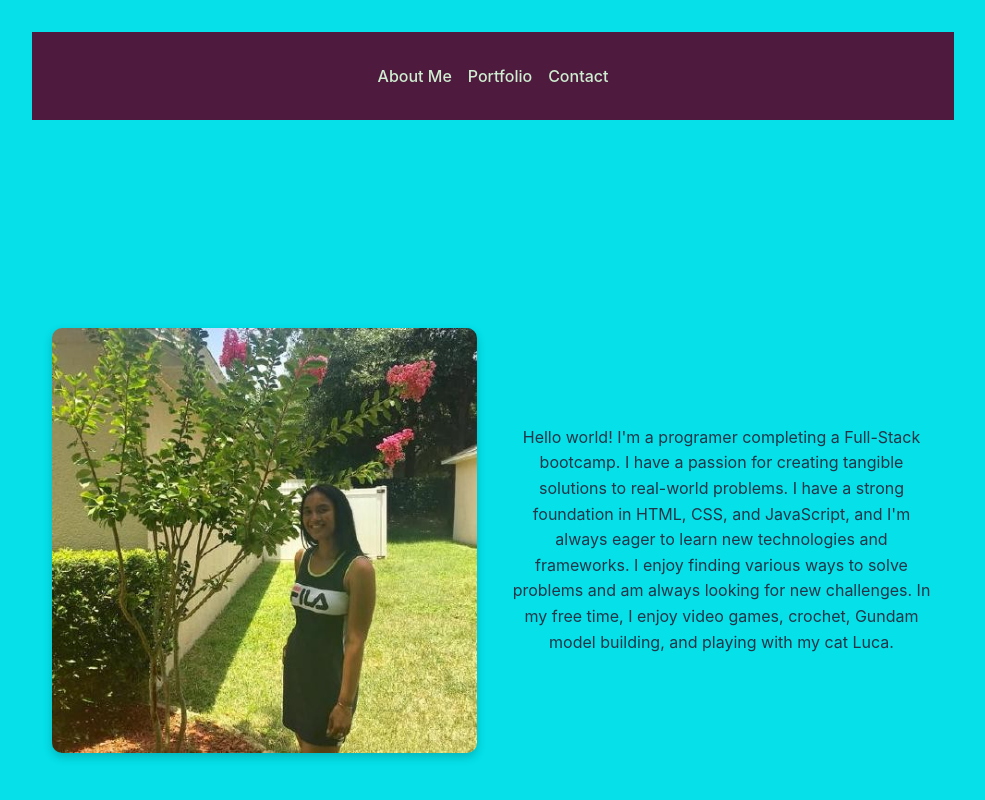
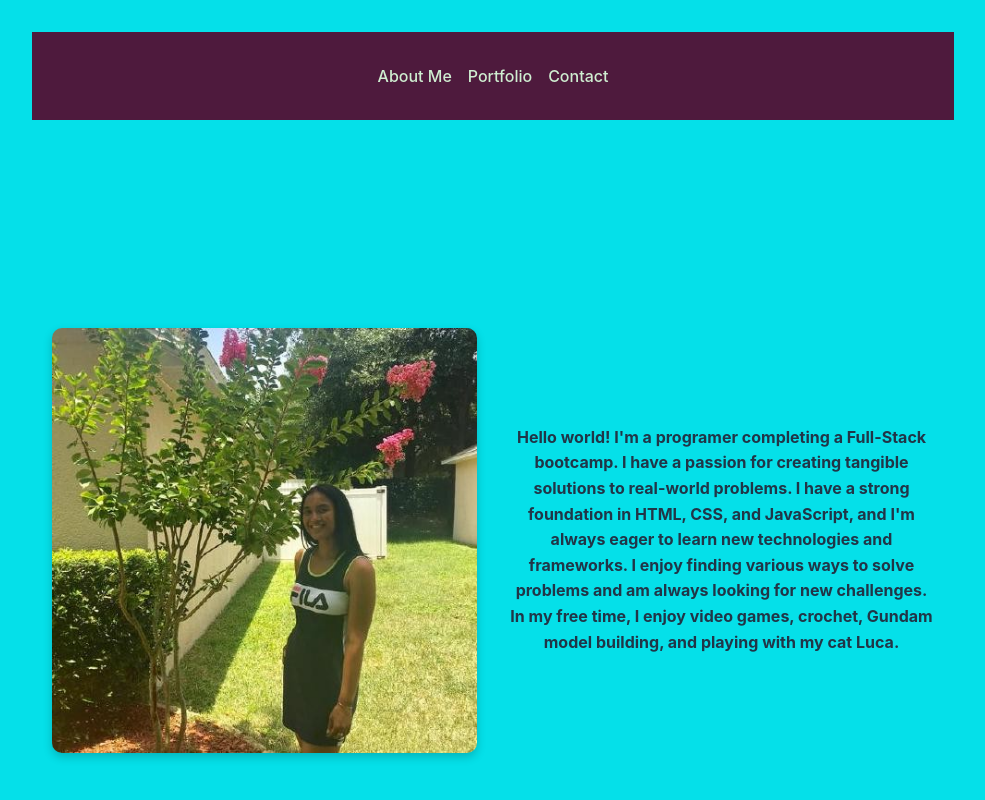
Before and after one commit to alanaainez/react-portfolio, a React (Vite) app in the folder vite-project/: page / in a window 1280 px wide. Shown: the top 800 px of the page, without its empty margins (147-1132 px from the left). Built offline with nearby package versions, Linux system fonts and the light colour scheme.

Commit message:
git commit -m "Added link and bolden font"

```diff
--- a/vite-project/src/components/styles/About.css
+++ b/vite-project/src/components/styles/About.css
@@ -30,4 +30,5 @@
     flex: 1;
     max-width: 600px;
     line-height: 1.6;
+    font-weight: 700;
 }
--- a/vite-project/src/data/projectsData.js
+++ b/vite-project/src/data/projectsData.js
@@ -33,6 +33,7 @@ const projects = [
         title: "Tribute Page",
         description: "A tribute page dedicated to Sensei Funakoshi, the founder of Shotokan Karate.",
         image: tributeImg,
+        deployedLink: "https://alanaainez.github.io/tribute-page/",
         githubLink: "https://github.com/alanaainez/tribute-page.git",
     },
     {
```
